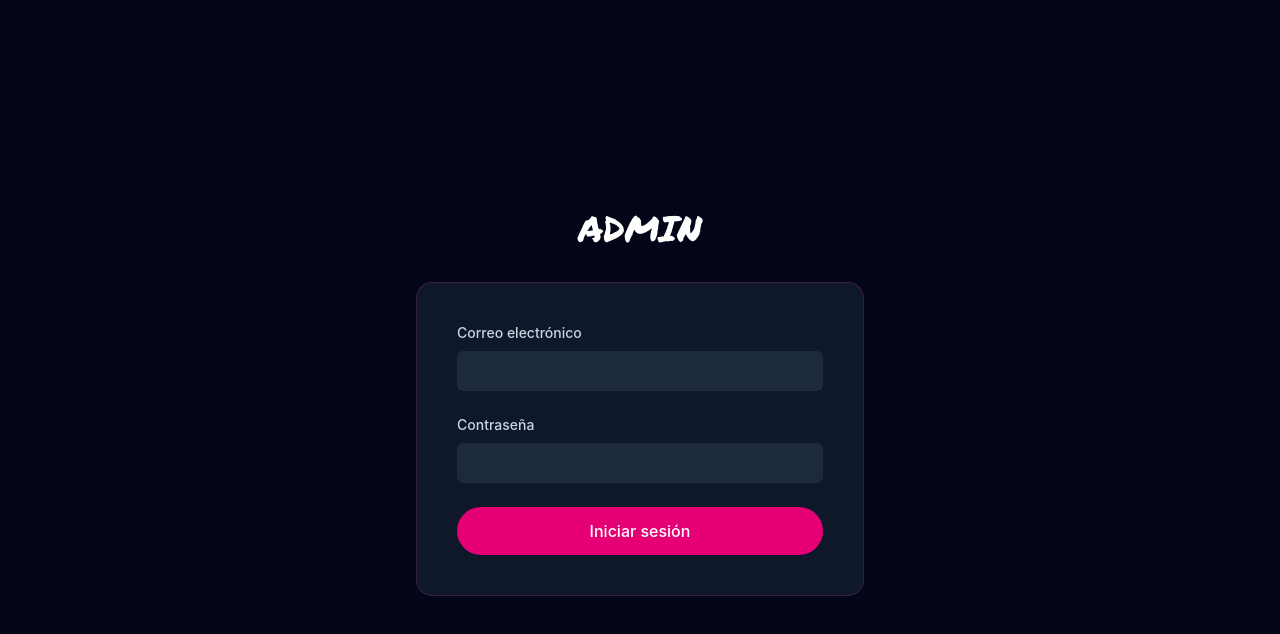
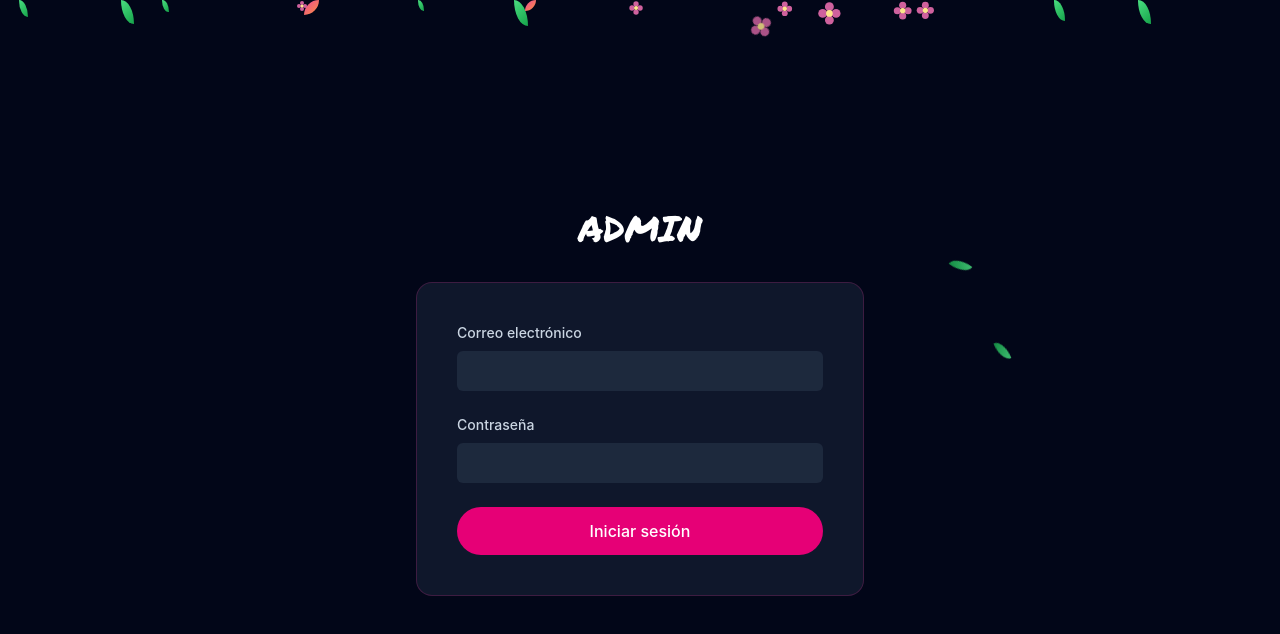
Before and after one commit to carmen-qs/takiaway, a React (Vite) app in the folder frontend/: page /admin/login in a window 1280 px wide. Shown: the top 634 px of the page. Built offline with nearby package versions, Linux system fonts and the light colour scheme.

Commit message:
style: add falling petals/leaves to admin login page
Visual consistency with the rest of the site (About, Catalog, user login
already had it).

```diff
--- a/frontend/src/pages/admin/AdminLogin.tsx
+++ b/frontend/src/pages/admin/AdminLogin.tsx
@@ -2,6 +2,7 @@ import React, { useState } from "react";
 import { useNavigate } from "react-router-dom";
 import { login as loginRequest } from "../../services/authService";
 import { useAuth } from "../../context/AuthContext";
+import FloatingPetals from "../../components/FloatingPetals";
 
 interface FormErrors {
   email?: string;
@@ -62,7 +63,8 @@ const AdminLogin: React.FC = () => {
   };
 
   return (
-    <div className="bg-slate-950 min-h-screen flex items-center justify-center px-6">
+    <div className="bg-slate-950 min-h-screen flex items-center justify-center px-6 relative overflow-hidden">
+      <FloatingPetals />
       <div className="w-full max-w-md">
         <h1
           className="text-3xl md:text-4xl uppercase text-white leading-tight mb-8 text-center"
```
